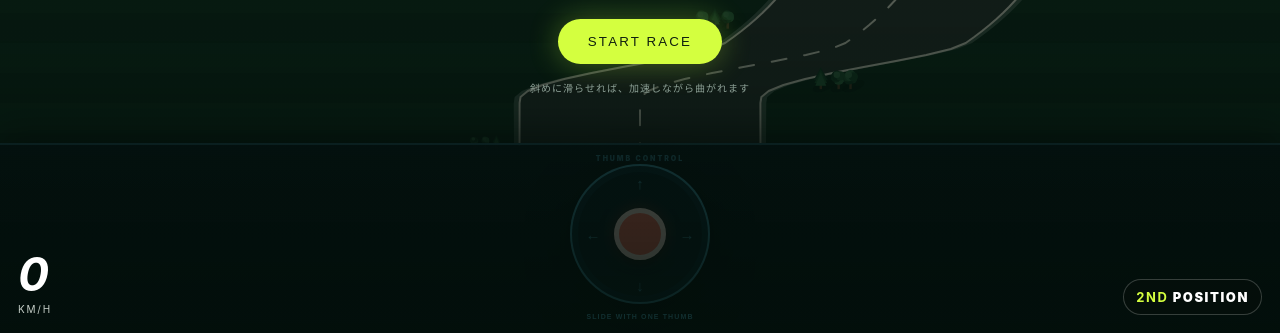
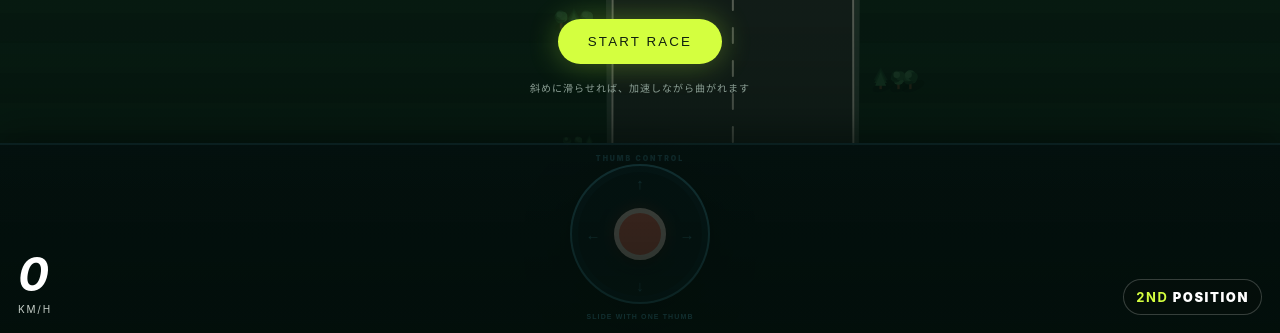
Before and after one commit to koriyamanaohiro/winding-10k-racer, a plain HTML site: page dist/index.html in a window 1280 px wide. Shown: the part 467-800 px from the top of the page. Drawn offline with Linux system fonts and the light colour scheme.

Commit message:
Update Site source

```diff
--- a/dist/index.html
+++ b/dist/index.html
@@ -34,16 +34,16 @@
   (()=>{
     const c=document.querySelector('#game'),x=c.getContext('2d'); let W,H,D=1,last=0,running=false,t=0,dist=0,speed=0,nextSign=1,shake=0;
     const kmEl=document.querySelector('#km'),spEl=document.querySelector('#speed'),bar=document.querySelector('#bar'),placeEl=document.querySelector('#place'),msg=document.querySelector('#message'),callout=document.querySelector('#callout');
-    let player={lane:0,vx:0,spin:0,wobble:0}, rival={lane:-.22,vx:0,lead:38,speed:164,wobble:0},target=0,throttle=0,particles=[],hitCooldown=0,startTimers=[];
+    let player={lane:0,vx:0,spin:0,wobble:0}, rival={lane:-.22,vx:0,lead:38,speed:164,wobble:0},target=0,throttle=0,particles=[],hitCooldown=0,startTimers=[],crashed=false;
     let audioCtx,engineOsc,engineSub,engineGain,brakeNoise,brakeGain;
     function resize(){D=Math.min(devicePixelRatio||1,2);W=innerWidth;H=innerHeight;c.width=W*D;c.height=H*D;x.setTransform(D,0,0,D,0,0)} addEventListener('resize',resize);resize();
     const clamp=(v,a,b)=>Math.max(a,Math.min(b,v));
     function trackBottom(){return H-(H<650?158:190)}
     function smooth(a,b,v){let u=clamp((v-a)/(b-a),0,1);return u*u*(3-2*u)}
-    function baseCurve(s){return Math.tanh(Math.sin(s*.0016)*.75+Math.sin(s*.00053)*.35+Math.sin(s*.0031)*.10)}
-    function curve(s){let v=baseCurve(s);for(const center of[0,3000,7000,10000]){let d=Math.abs(s-center),w=d<=150?1:d<350?1-smooth(150,350,d):0;if(w)v=v*(1-w)+baseCurve(center)*w}return v}
+    function baseCurve(s){let normal=Math.sin(s*.00115)*.48+Math.sin(s*.0023+1)*.25,u=((s%18000)+18000)%18000,d=u-9000,section=Math.floor(s/18000),dir=section%2===0?1:-1,hairpin=dir*1.25*Math.exp(-(d*d)/(2*480*480));return Math.tanh(normal+hairpin)}
+    function curve(s){let v=baseCurve(s);for(const center of[0,30000,70000,100000]){let d=Math.abs(s-center),w=d<=1500?1:d<3500?1-smooth(1500,3500,d):0;if(w)v=v*(1-w)+baseCurve(center)*w}return v}
     function widthAt(){return 1}
-    function point(z){let tb=trackBottom(),s=dist*1000+z*3.5,p=clamp(z/tb,0,1),yy=tb-z;return {y:yy,cx:W/2+curve(s)*W*.32,road:W*.095,p:.55+.45*p,s}}
+    function point(z){let tb=trackBottom(),s=dist*10000+z*3.5,p=clamp(z/tb,0,1),yy=tb-z;return {y:yy,cx:W/2+curve(s)*W*.35,road:W*.095,p:.55+.45*p,s}}
     function input(e){if(!running)return;let q=e.touches?e.touches[0]:e;target=clamp((q.clientX/W-.5)*2,-1,1)}
     addEventListener('pointerdown',input);addEventListener('pointermove',e=>{if(e.buttons)input(e)});addEventListener('touchstart',input,{passive:false});addEventListener('touchmove',e=>{e.preventDefault();input(e)},{passive:false});
     const pad=document.querySelector('#pad'),knob=document.querySelector('#knob');
@@ -55,22 +55,23 @@
     function beep(freq=720,dur=.12,vol=.16){if(!audioCtx)return;let o=audioCtx.createOscillator(),g=audioCtx.createGain(),now=audioCtx.currentTime;o.type='sine';o.frequency.value=freq;g.gain.setValueAtTime(vol,now);g.gain.exponentialRampToValueAtTime(.001,now+dur);o.connect(g).connect(audioCtx.destination);o.start(now);o.stop(now+dur)}
     function hitSound(strong=false){if(!audioCtx)return;let now=audioCtx.currentTime,o=audioCtx.createOscillator(),g=audioCtx.createGain();o.type='triangle';o.frequency.setValueAtTime(strong?95:150,now);o.frequency.exponentialRampToValueAtTime(32,now+.22);g.gain.setValueAtTime(strong?.28:.16,now);g.gain.exponentialRampToValueAtTime(.001,now+.25);o.connect(g).connect(audioCtx.destination);o.start();o.stop(now+.26)}
     function updateAudio(){if(!audioCtx)return;let now=audioCtx.currentTime,load=speed/250;engineOsc.frequency.setTargetAtTime(48+speed*.48,now,.06);engineSub.frequency.setTargetAtTime(24+speed*.24,now,.06);engineGain.gain.setTargetAtTime(running?.035+load*.07:0,now,.08);brakeGain.gain.setTargetAtTime(running&&throttle<-.08?.05+(-throttle)*load*.16:0,now,.04)}
-    function reset(){startTimers.forEach(clearTimeout);startTimers=[];initAudio();t=dist=0;speed=0;nextSign=1;target=.36;throttle=0;hitCooldown=0;player={lane:.36,vx:0,spin:0,wobble:0};rival={lane:-.36,vx:0,lead:0,speed:190,wobble:0};particles=[];running=false;msg.classList.add('hidden');['3','2','1','GO!'].forEach((label,i)=>startTimers.push(setTimeout(()=>{callout.textContent=label;callout.classList.add('show');beep(i===3?920:700,i===3?.55:.13,i===3?.2:.14);if(i===3)running=true;setTimeout(()=>callout.classList.remove('show'),i===3?650:420)},i*600)))}
+    function reset(){startTimers.forEach(clearTimeout);startTimers=[];initAudio();t=dist=0;speed=0;nextSign=1;target=.36;throttle=0;hitCooldown=0;crashed=false;player={lane:.36,vx:0,spin:0,wobble:0};rival={lane:-.36,vx:0,lead:0,speed:190,wobble:0};particles=[];running=false;msg.classList.add('hidden');['3','2','1','GO!'].forEach((label,i)=>startTimers.push(setTimeout(()=>{callout.textContent=label;callout.classList.add('show');beep(i===3?920:700,i===3?.55:.13,i===3?.2:.14);if(i===3)running=true;setTimeout(()=>callout.classList.remove('show'),i===3?650:420)},i*600)))}
     document.querySelector('#start').onclick=reset;
-    function collide(dt){let edge=1.08;if(Math.abs(player.lane)>edge){let impact=Math.abs(player.vx)*85+Math.abs(target-player.lane)*35;if(hitCooldown<=0){hitSound(impact>=30);hitCooldown=.28}if(impact<30){player.lane=Math.sign(player.lane)*edge;player.vx*=-.18;spark(W/2+player.lane*W*.25,trackBottom()*.76,6)}else{player.lane=Math.sign(player.lane)*edge*.92;player.vx*=-.6;player.spin=Math.sign(player.vx||1)*Math.PI*4;player.wobble=2.1;speed*=.62;shake=.4;spark(W/2+player.lane*W*.25,trackBottom()*.76,18)}}
+    function crash(side){crashed=true;running=false;hitSound(true);speed=0;player.lane=side*1.48;player.spin=side*Math.PI*.6;shake=.8;spark(W/2+side*W*.16,trackBottom()*.62,30);setTimeout(()=>{msg.classList.remove('hidden');msg.querySelector('.eyebrow').textContent='HIGH-SPEED IMPACT';msg.querySelector('h1').innerHTML='ROAD<br><em>OUT</em>';msg.querySelector('p').textContent='ヘアピンでは減速が必要です。ブレーキを使ってもう一度挑戦しよう。';msg.querySelector('button').textContent='TRY AGAIN'},450)}
+    function collide(dt){let edge=1.08;if(Math.abs(player.lane)>edge){let impact=Math.abs(player.vx)*85+Math.abs(target-player.lane)*35,side=Math.sign(player.lane);if(speed>175&&impact>=24){crash(side);return}if(hitCooldown<=0){hitSound(impact>=30);hitCooldown=.28}if(impact<30){player.lane=side*edge;player.vx*=-.18;spark(W/2+player.lane*W*.25,trackBottom()*.66,6)}else{player.lane=side*edge*.92;player.vx*=-.6;player.spin=Math.sign(player.vx||1)*Math.PI*4;player.wobble=2.1;speed*=.62;shake=.4;spark(W/2+player.lane*W*.25,trackBottom()*.66,18)}}
       let gap=rival.lead,dx=player.lane-rival.lane;if(Math.abs(gap)<14&&Math.abs(dx)<.70&&player.wobble<=0&&rival.wobble<=0){hitSound(true);hitCooldown=.3;let push=(speed-rival.speed)*.05;if(gap>0){speed=Math.max(100,speed-13);rival.lead+=7+Math.max(0,push)}else{speed+=10;player.wobble=1.4;rival.lead-=4}player.vx+=Math.sign(dx||1)*.35;rival.vx-=Math.sign(dx||1)*.25;player.wobble=1.4;rival.wobble=1.5;shake=.25}}
     function update(dt){if(!running){updateAudio();return}t+=dt;hitCooldown=Math.max(0,hitCooldown-dt);let desired=throttle>.08?150+throttle*100:throttle<-.08?150+throttle*105:150;let response=throttle<-.08?1.9:throttle>.08?1.05:.38;speed+=(desired-speed)*dt*response;speed=clamp(speed,0,250);dist+=speed*dt/3600;
-      let steer=player.wobble>0?Math.sin(t*17)*.22:target;player.vx+=(steer-player.lane)*dt*5.5;player.vx*=Math.pow(.12,dt);player.lane+=player.vx*dt*2.8; if(player.spin){player.spin*=Math.pow(.13,dt);if(Math.abs(player.spin)<.03)player.spin=0} player.wobble=Math.max(0,player.wobble-dt);
+      let steer=player.wobble>0?Math.sin(t*17)*.22:target,pz=trackBottom()*.34,qa=point(pz-34),qb=point(pz),qc=point(pz+34),bend=(qa.cx-2*qb.cx+qc.cx)/W;player.vx+=(steer-player.lane)*dt*5.5-bend*Math.pow(speed/125,2)*dt*60;player.vx*=Math.pow(.12,dt);player.lane+=player.vx*dt*2.8;if(player.spin){player.spin*=Math.pow(.13,dt);if(Math.abs(player.spin)<.03)player.spin=0}player.wobble=Math.max(0,player.wobble-dt);
       let rubber=clamp((rival.lead-10)*-.18,-9,8),wave=Math.sin(t*.73)*7+Math.sin(t*.21)*5,brakeCatch=throttle<-.08&&rival.lead<0?24*(-throttle):0;rival.speed=t<1.2?clamp(205+t*20,0,247):clamp(speed+rubber+wave+brakeCatch+(dist<.3?12:0),135,247);rival.lead+=(rival.speed-speed)*dt/3.6;rival.lead=clamp(rival.lead,-100,120);let ai=Math.sin(t*.65+1.1)*.42+Math.sin(t*.19)*.18;rival.vx+=(ai-rival.lane)*dt*2;rival.vx*=Math.pow(.2,dt);rival.lane+=rival.vx*dt;rival.wobble=Math.max(0,rival.wobble-dt);
-      collide(dt);for(const p of particles){p.life-=dt;p.x+=p.vx*dt;p.y+=p.vy*dt;p.vy+=380*dt}particles=particles.filter(p=>p.life>0);shake=Math.max(0,shake-dt);
+      collide(dt);for(const p of particles){p.life-=dt;p.x+=p.vx*dt;p.y+=p.vy*dt;p.vy+=380*dt}particles=particles.filter(p=>p.life>0);shake=Math.max(0,shake-dt);if(crashed){updateAudio();return}
       if(dist>=nextSign&&nextSign<=9){callout.textContent=nextSign+' KM';callout.classList.add('show');setTimeout(()=>callout.classList.remove('show'),900);nextSign++}
       if(dist>=10){dist=10;running=false;setTimeout(()=>{msg.classList.remove('hidden');msg.querySelector('.eyebrow').textContent=rival.lead<0?'VICTORY — 1ST PLACE':'FINISH — 2ND PLACE';msg.querySelector('h1').innerHTML=rival.lead<0?'YOU<br><em>WIN</em>':'NICE<br><em>CHASE</em>';msg.querySelector('p').textContent='10km完走。もう一度、最速のラインに挑戦しよう。';msg.querySelector('button').textContent='RACE AGAIN'},500)}
       kmEl.textContent=dist.toFixed(2);spEl.textContent=Math.round(speed);bar.style.width=(dist*10)+'%';placeEl.textContent=rival.lead<0?'1ST':'2ND';updateAudio();
     }
     function drawTree(xx,yy,p,i){let s=(10+(i*7)%10)*p;x.save();x.translate(xx,yy);x.fillStyle='#04130c66';x.beginPath();x.ellipse(5*p,7*p,s*1.15,s*.48,-.35,0,7);x.fill();x.fillStyle='#59412b';x.fillRect(-2*p,0,4*p,12*p);if(i%3===0){let colors=['#163f28','#1d5330','#2d6840'];for(let k=0;k<3;k++){x.fillStyle=colors[(i+k)%3];x.beginPath();x.moveTo(0,-s*(1.45-k*.25));x.lineTo(-s*(.7-k*.08),s*(-.18+k*.28));x.lineTo(s*(.7-k*.08),s*(-.18+k*.28));x.closePath();x.fill()}}else{let colors=['#153d25','#255936','#337047','#1b4b2d'];for(let k=0;k<5;k++){let a=(k/5)*Math.PI*2+(i%4)*.3,r=s*.42;x.fillStyle=colors[(i+k)%colors.length];x.beginPath();x.arc(Math.cos(a)*r*.7,Math.sin(a)*r*.45-s*.45,s*(.46+(k%2)*.08),0,7);x.fill()}x.fillStyle='#3f7950';x.beginPath();x.arc(-s*.18,-s*.72,s*.32,0,7);x.fill()}x.restore()}
     function road(){let tb=trackBottom();x.fillStyle='#0b2417';x.fillRect(0,0,W,H);for(let y=0;y<tb;y+=30){x.fillStyle=((y/30|0)%2)?'#10301e':'#0d291a';x.fillRect(0,y,W,31)}let pts=[];for(let y=0;y<=tb+6;y+=6)pts.push(point(tb-y));function ribbon(extra,color){x.beginPath();for(let i=0;i<pts.length;i++){let q=pts[i],xx=q.cx-q.road-extra*q.p;i?x.lineTo(xx,q.y):x.moveTo(xx,q.y)}for(let i=pts.length-1;i>=0;i--){let q=pts[i];x.lineTo(q.cx+q.road+extra*q.p,q.y)}x.closePath();x.fillStyle=color;x.fill()}ribbon(8,'#486052');ribbon(0,'#303633');x.lineJoin='round';x.lineCap='round';for(const side of[-1,1]){x.beginPath();for(let i=0;i<pts.length;i++){let q=pts[i],xx=q.cx+side*(q.road-2*q.p);i?x.lineTo(xx,q.y):x.moveTo(xx,q.y)}x.strokeStyle='#f4f0df';x.lineWidth=2;x.stroke()}x.beginPath();for(let i=0;i<pts.length;i++){let q=pts[i];i?x.lineTo(q.cx,q.y):x.moveTo(q.cx,q.y)}x.setLineDash([15,18]);x.strokeStyle='#f4f0df';x.lineWidth=2;x.stroke();x.setLineDash([]);
-      for(let i=0;i<28;i++){let z=(i*61+(t*speed*1.8)%61)%tb,q=point(z),side=i%2?1:-1,xx=q.cx+side*(q.road+22+((i*37)%70)*q.p);drawTree(xx,q.y,q.p,i)}
-      if(nextSign<=10){let signZ=((nextSign-dist)*1000/3.5)%tb;if(signZ>30&&signZ<tb){let q=point(signZ);x.save();x.translate(q.cx+q.road+18*q.p,q.y);x.scale(q.p,q.p);x.fillStyle='#e9efdf';x.fillRect(-18,-35,38,25);x.fillStyle='#16251b';x.font='900 12px Arial';x.textAlign='center';x.fillText(nextSign+' KM',1,-18);x.fillStyle='#ddd';x.fillRect(-2,-10,4,25);x.restore()}}
+      for(let i=0;i<28;i++){let z=(i*61+(dist*10000/3.5)%61)%tb,q=point(z),side=i%2?1:-1,xx=q.cx+side*(q.road+22+((i*37)%70)*q.p);drawTree(xx,q.y,q.p,i)}
+      if(nextSign<=10){let signZ=((nextSign-dist)*10000/3.5)%tb;if(signZ>30&&signZ<tb){let q=point(signZ);x.save();x.translate(q.cx+q.road+18*q.p,q.y);x.scale(q.p,q.p);x.fillStyle='#e9efdf';x.fillRect(-18,-35,38,25);x.fillStyle='#16251b';x.font='900 12px Arial';x.textAlign='center';x.fillText(nextSign+' KM',1,-18);x.fillStyle='#ddd';x.fillRect(-2,-10,4,25);x.restore()}}
     }
     function car(lane,z,color,angle=0,wobble=0){let q=point(z),ahead=point(z+8),roadAngle=Math.atan2(ahead.cx-q.cx,-(ahead.y-q.y)),s=.92,cx=q.cx+lane*q.road*.72,cy=q.y;x.save();x.translate(cx,cy);x.rotate(roadAngle+angle+(wobble?Math.sin(t*18)*.12:0));x.shadowColor='#000';x.shadowBlur=10;x.fillStyle='#111';x.fillRect(-13*s,-24*s,26*s,48*s);x.fillStyle=color;x.beginPath();x.roundRect(-11*s,-23*s,22*s,45*s,5*s);x.fill();x.fillStyle='#b8e8ff';x.fillRect(-8*s,-10*s,16*s,11*s);x.fillStyle='#08100c';x.fillRect(-7*s,7*s,14*s,8*s);x.fillStyle='#fff6c7';x.fillRect(-9*s,-21*s,5*s,3*s);x.fillRect(4*s,-21*s,5*s,3*s);x.restore()}
     function draw(){x.save();if(shake)x.translate((Math.random()-.5)*12*shake,(Math.random()-.5)*12*shake);road();let pz=trackBottom()*.34,rz=pz+rival.lead*3.5;if(rz>0&&rz<trackBottom()*.94)car(rival.lane,rz,'#ff563d',0,rival.wobble);car(player.lane,pz,'#d4ff3f',player.spin,player.wobble);for(const p of particles){x.globalAlpha=p.life*3;x.fillStyle='#ffd45c';x.fillRect(p.x,p.y,3,3)}x.restore()}
```
